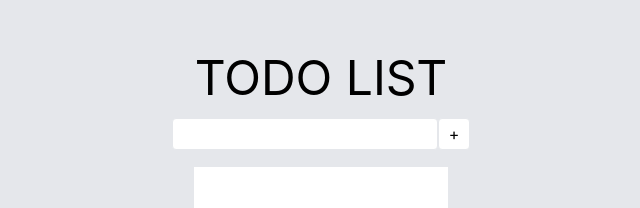
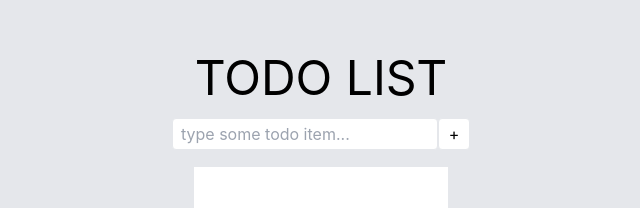
Before and after one commit to yyellen/react-todo-list, a React (Create React App) app: page / in a window 1280 px wide. Shown: the part 146-354 px from the top of the page, without its empty margins (319-959 px from the left). Built offline with nearby package versions, Linux system fonts and the light colour scheme.

Commit message:
feat: add items array using useState, useEffect

```diff
--- a/src/components/Todolist/index.js
+++ b/src/components/Todolist/index.js
@@ -1,18 +1,25 @@
-import { useRef } from "react";
+import { useEffect, useRef, useState } from "react";
 
 const Todolist = () => {
   const inputRef = useRef(null);
+  const [items, setItems] = useState([]);
 
   const addToList = () => {
     const todoItem = inputRef.current.value;
     console.log(todoItem);
+    setItems([...items, todoItem]); // 非同步
+    inputRef.current.value = "";
   };
+
+  useEffect(() => {
+    console.log(items);
+  }, [items]);
 
   return (
     <div className="flex flex-col items-center">
       <h1 className="text-5xl">TODO LIST</h1>
       <div className="mt-4 flex items-center">
-        <input ref={inputRef} className="p-2 h-8 border-[1px] rounded" type="text" />
+        <input ref={inputRef} className="p-2 h-8 border-[1px] rounded" type="text" placeholder="type some todo item..."/>
         <button className="w-8 h-8 bg-white border-[1px] rounded" type="button" onClick={addToList}>+</button>
       </div>
       <div className="mt-4 border-[1px] w-64 h-72 bg-white">
```
